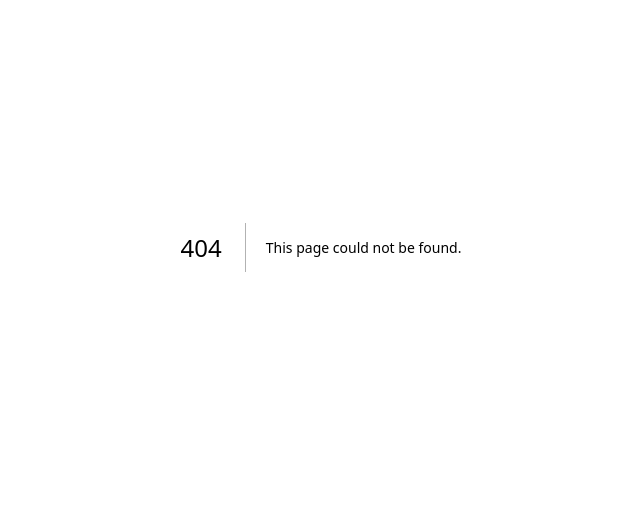
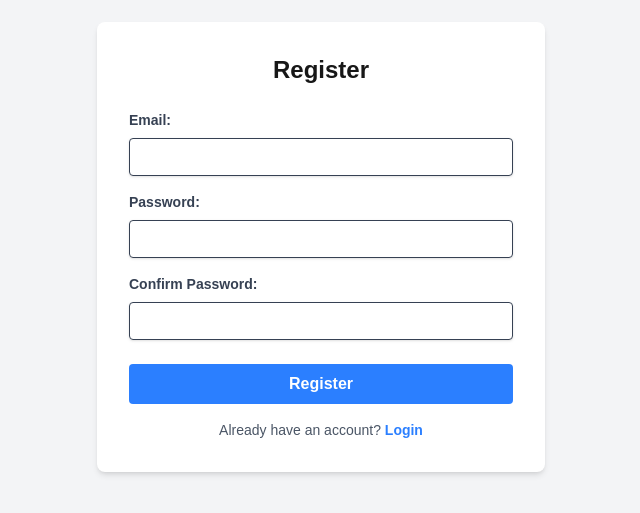
Before and after one commit to Singh2383/motog-app-fe-updateprem, a Next.js app: page /register in a window 1280 px wide. Before the commit this address had no page. Shown: the part 153-666 px from the top of the page, without its empty margins (319-959 px from the left). Built offline with nearby package versions, Linux system fonts and the light colour scheme; no server answers.

Commit message:
adding login & Register Page

```diff
--- /dev/null
+++ b/src/app/login/page.tsx
@@ -0,0 +1,123 @@
+// frontend/src/app/login/page.tsx
+'use client'; // This directive makes this a Client Component
+
+import React, { useState } from 'react';
+import { useRouter } from 'next/navigation'; // For navigation
+
+const LoginPage: React.FC = () => {
+  const [email, setEmail] = useState<string>('');
+  const [password, setPassword] = useState<string>('');
+  const [error, setError] = useState<string | null>(null);
+  const [success, setSuccess] = useState<string | null>(null);
+  const [loading, setLoading] = useState<boolean>(false);
+
+  const router = useRouter();
+  const BACKEND_API_URL = process.env.NEXT_PUBLIC_BACKEND_API_URL;
+
+  const handleSubmit = async (e: React.FormEvent) => {
+    e.preventDefault();
+    setError(null); // Clear previous errors
+    setSuccess(null); // Clear previous success messages
+    setLoading(true);
+
+    if (!BACKEND_API_URL) {
+      setError("Backend API URL is not defined in environment variables.");
+      setLoading(false);
+      return;
+    }
+
+    const formData = new URLSearchParams();
+    formData.append('username', email); // FastAPI expects 'username' for email in form data
+    formData.append('password', password);
+
+    try {
+      // Note: FastAPI's OAuth2PasswordBearer expects x-www-form-urlencoded for login
+      const response = await fetch(`${BACKEND_API_URL}/login`, {
+        method: 'POST',
+        headers: {
+          'Content-Type': 'application/x-www-form-urlencoded',
+        },
+        body: formData.toString(),
+      });
+
+      if (response.ok) {
+        const data = await response.json();
+        // Store the access token in localStorage (for client-side access)
+        localStorage.setItem('access_token', data.access_token);
+        setSuccess("Login successful! Redirecting...");
+        console.log('Login successful:', data);
+        // Redirect to home page or dashboard
+        setTimeout(() => {
+          router.push('/'); // Redirect to the homepage
+        }, 1000);
+      } else {
+        const errorData = await response.json();
+        setError(errorData.detail || 'Login failed. Please check your credentials.');
+        console.error('Login failed:', errorData);
+      }
+    } catch (err) {
+      console.error('Network error during login:', err);
+      setError('Network error. Could not connect to the server.');
+    } finally {
+      setLoading(false);
+    }
+  };
+
+  return (
+    <div className="min-h-screen flex items-center justify-center bg-gray-100 p-4">
+      <div className="bg-white p-8 rounded-lg shadow-md w-full max-w-md">
+        <h1 className="text-2xl font-bold text-center mb-6">Login</h1>
+        {error && <p className="text-red-500 text-center mb-4">{error}</p>}
+        {success && <p className="text-green-500 text-center mb-4">{success}</p>}
+        <form onSubmit={handleSubmit}>
+          <div className="mb-4">
+            <label htmlFor="email" className="block text-gray-700 text-sm font-bold mb-2">
+              Email:
+            </label>
+            <input
+              type="email"
+              id="email"
+              className="shadow appearance-none border rounded w-full py-2 px-3 text-gray-700 leading-tight focus:outline-none focus:shadow-outline"
+              value={email}
+              onChange={(e) => setEmail(e.target.value)}
+              required
+            />
+          </div>
+          <div className="mb-6">
+            <label htmlFor="password" className="block text-gray-700 text-sm font-bold mb-2">
+              Password:
+            </label>
+            <input
+              type="password"
+              id="password"
+              className="shadow appearance-none border rounded w-full py-2 px-3 text-gray-700 leading-tight focus:outline-none focus:shadow-outline"
+              value={password}
+              onChange={(e) => setPassword(e.target.value)}
+              required
+            />
+          </div>
+          <div className="flex items-center justify-between">
+            <button
+              type="submit"
+              className="bg-blue-500 hover:bg-blue-700 text-white font-bold py-2 px-4 rounded focus:outline-none focus:shadow-outline w-full"
+              disabled={loading}
+            >
+              {loading ? 'Logging In...' : 'Login'}
+            </button>
+          </div>
+        </form>
+        <p className="text-center text-gray-600 text-sm mt-4">
+          Don't have an account?{' '}
+          <button
+            onClick={() => router.push('/register')}
+            className="text-blue-500 hover:text-blue-800 font-bold"
+          >
+            Register
+          </button>
+        </p>
+      </div>
+    </div>
+  );
+};
+
+export default LoginPage;
--- /dev/null
+++ b/src/app/register/page.tsx
@@ -0,0 +1,136 @@
+//frontend/src/app/register/page.tsx
+'use client';
+
+import React, { useState } from 'react';
+import { useRouter } from 'next/navigation'; // For navigation
+
+const RegisterPage: React.FC = () => {
+  const [email, setEmail] = useState<string>('');
+  const [password, setPassword] = useState<string>('');
+  const [confirmPassword, setConfirmPassword] = useState<string>('');
+  const [error, setError] = useState<string | null>(null);
+  const [success, setSuccess] = useState<string | null>(null);
+  const [loading, setLoading] = useState<boolean>(false);
+
+  const router = useRouter();
+  const BACKEND_API_URL = process.env.NEXT_PUBLIC_BACKEND_API_URL;
+
+  const handleSubmit = async (e: React.FormEvent) => {
+    e.preventDefault();
+    setError(null); // Clear previous errors
+    setSuccess(null); // Clear previous success messages
+    setLoading(true);
+
+    if (!BACKEND_API_URL) {
+      setError("Backend API URL is not defined in environment variables.");
+      setLoading(false);
+      return;
+    }
+
+    if (password !== confirmPassword) {
+      setError("Passwords do not match.");
+      setLoading(false);
+      return;
+    }
+
+    try {
+      const response = await fetch(`${BACKEND_API_URL}/register`, {
+        method: 'POST',
+        headers: {
+          'Content-Type': 'application/json',
+        },
+        body: JSON.stringify({ email, password }),
+      });
+
+      if (response.ok) {
+        const data = await response.json();
+        setSuccess("Registration successful! Redirecting to login...");
+        console.log('Registration successful:', data);
+        // Optionally, redirect to login page after a short delay
+        setTimeout(() => {
+          router.push('/login');
+        }, 2000);
+      } else {
+        const errorData = await response.json();
+        setError(errorData.detail || 'Registration failed. Please try again.');
+        console.error('Registration failed:', errorData);
+      }
+    } catch (err) {
+      console.error('Network error during registration:', err);
+      setError('Network error. Could not connect to the server.');
+    } finally {
+      setLoading(false);
+    }
+  };
+
+  return (
+    <div className="min-h-screen flex items-center justify-center bg-gray-100 p-4">
+      <div className="bg-white p-8 rounded-lg shadow-md w-full max-w-md">
+        <h1 className="text-2xl font-bold text-center mb-6">Register</h1>
+        {error && <p className="text-red-500 text-center mb-4">{error}</p>}
+        {success && <p className="text-green-500 text-center mb-4">{success}</p>}
+        <form onSubmit={handleSubmit}>
+          <div className="mb-4">
+            <label htmlFor="email" className="block text-gray-700 text-sm font-bold mb-2">
+              Email:
+            </label>
+            <input
+              type="email"
+              id="email"
+              className="shadow appearance-none border rounded w-full py-2 px-3 text-gray-700 leading-tight focus:outline-none focus:shadow-outline"
+              value={email}
+              onChange={(e) => setEmail(e.target.value)}
+              required
+            />
+          </div>
+          <div className="mb-4">
+            <label htmlFor="password" className="block text-gray-700 text-sm font-bold mb-2">
+              Password:
+            </label>
+            <input
+              type="password"
+              id="password"
+              className="shadow appearance-none border rounded w-full py-2 px-3 text-gray-700 leading-tight focus:outline-none focus:shadow-outline"
+              value={password}
+              onChange={(e) => setPassword(e.target.value)}
+              required
+            />
+          </div>
+          <div className="mb-6">
+            <label htmlFor="confirmPassword" className="block text-gray-700 text-sm font-bold mb-2">
+              Confirm Password:
+            </label>
+            <input
+              type="password"
+              id="confirmPassword"
+              className="shadow appearance-none border rounded w-full py-2 px-3 text-gray-700 leading-tight focus:outline-none focus:shadow-outline"
+              value={confirmPassword}
+              onChange={(e) => setConfirmPassword(e.target.value)}
+              required
+            />
+          </div>
+          <div className="flex items-center justify-between">
+            <button
+              type="submit"
+              className="bg-blue-500 hover:bg-blue-700 text-white font-bold py-2 px-4 rounded focus:outline-none focus:shadow-outline w-full"
+              disabled={loading}
+            >
+              {loading ? 'Registering...' : 'Register'}
+            </button>
+          </div>
+        </form>
+        <p className="text-center text-gray-600 text-sm mt-4">
+          Already have an account?{' '}
+          <button
+            onClick={() => router.push('/login')}
+            className="text-blue-500 hover:text-blue-800 font-bold"
+          >
+            Login
+          </button>
+        </p>
+      </div>
+    </div>
+  );
+};
+
+export default RegisterPage;
```
